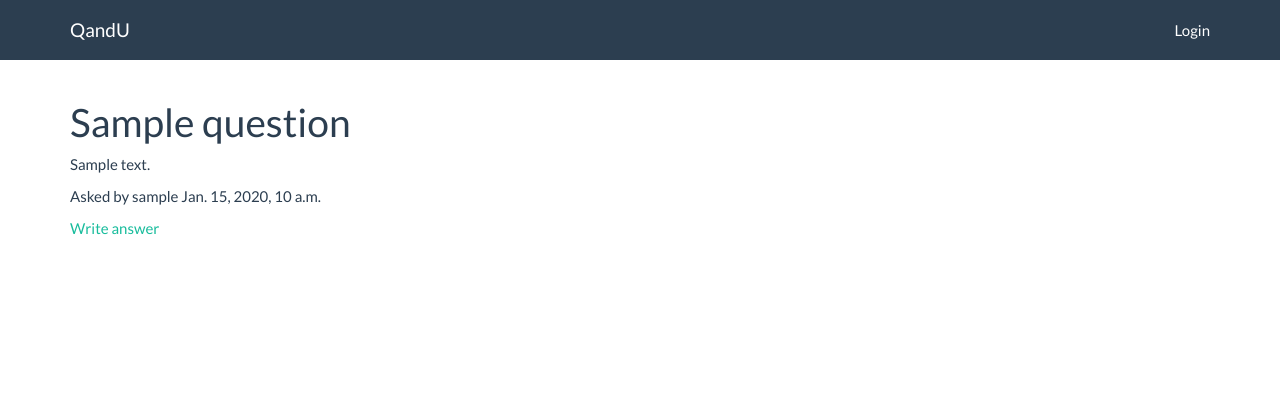
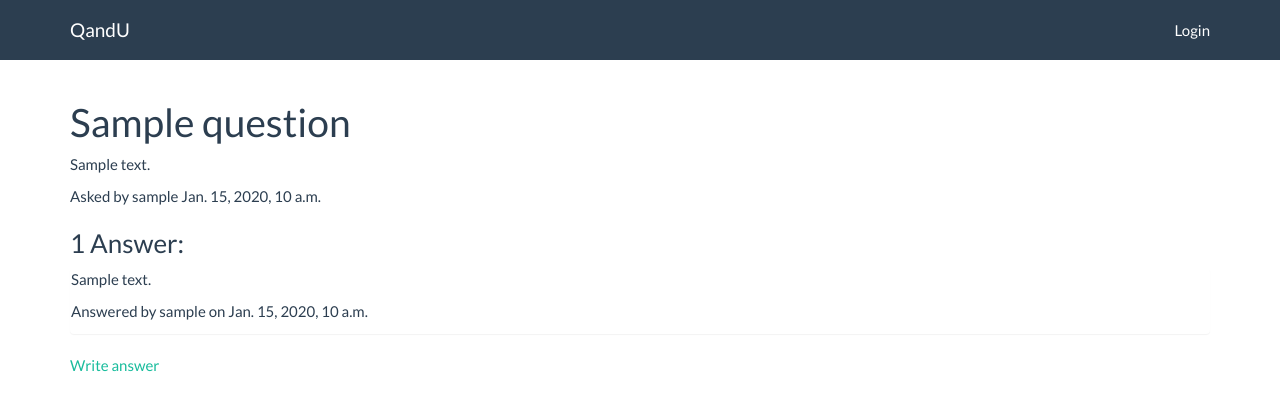
Before and after one commit to PRA945/qandu_app, a Django app: template templates/question/question_detail.html in a window 1280 px wide. Shown: the top 411 px of the page. Run offline with Django 3.2, Linux system fonts and the light colour scheme; the template is opened without the code that fills it: values that come from a table or form of the project are taken from there, others are empty; tables that the repository leaves empty hold one stand-in row (values such as "Sample post"); parts of the project's set-up code (start-up, migrations or seed data) failed here and were passed over; some libraries are stand-ins or nearby versions.

Commit message:
Add answers to question detail view

```diff
--- a/templates/question/question_detail.html
+++ b/templates/question/question_detail.html
@@ -7,5 +7,14 @@
 <p><a href="{% url  'question_update' pk=question.id %}">Edit question</a></p>
 <p><a href="{% url 'question_delete' pk=question.id %}">Delete question</a></p>
 {% endif %}
+{% if answers.count > 0 %}
+<h3>{{ answers.count }} Answer{{ answers.count|pluralize }}:</h3>
+{% endif %}
+{% for answer in answers %}
+<div class="panel">
+    <p>{{ answer.text }}</p>
+  <p>Answered by {{ answer.user.username }} on {{ answer.created_at }}</p>
+</div>
+{% endfor %}
 <p><a href="{% url 'answer_create' pk=question.id %}">Write answer</a></p>
 {% endblock %}
```
Also changed, not shown: core/views.py (+7 -0 lines).
